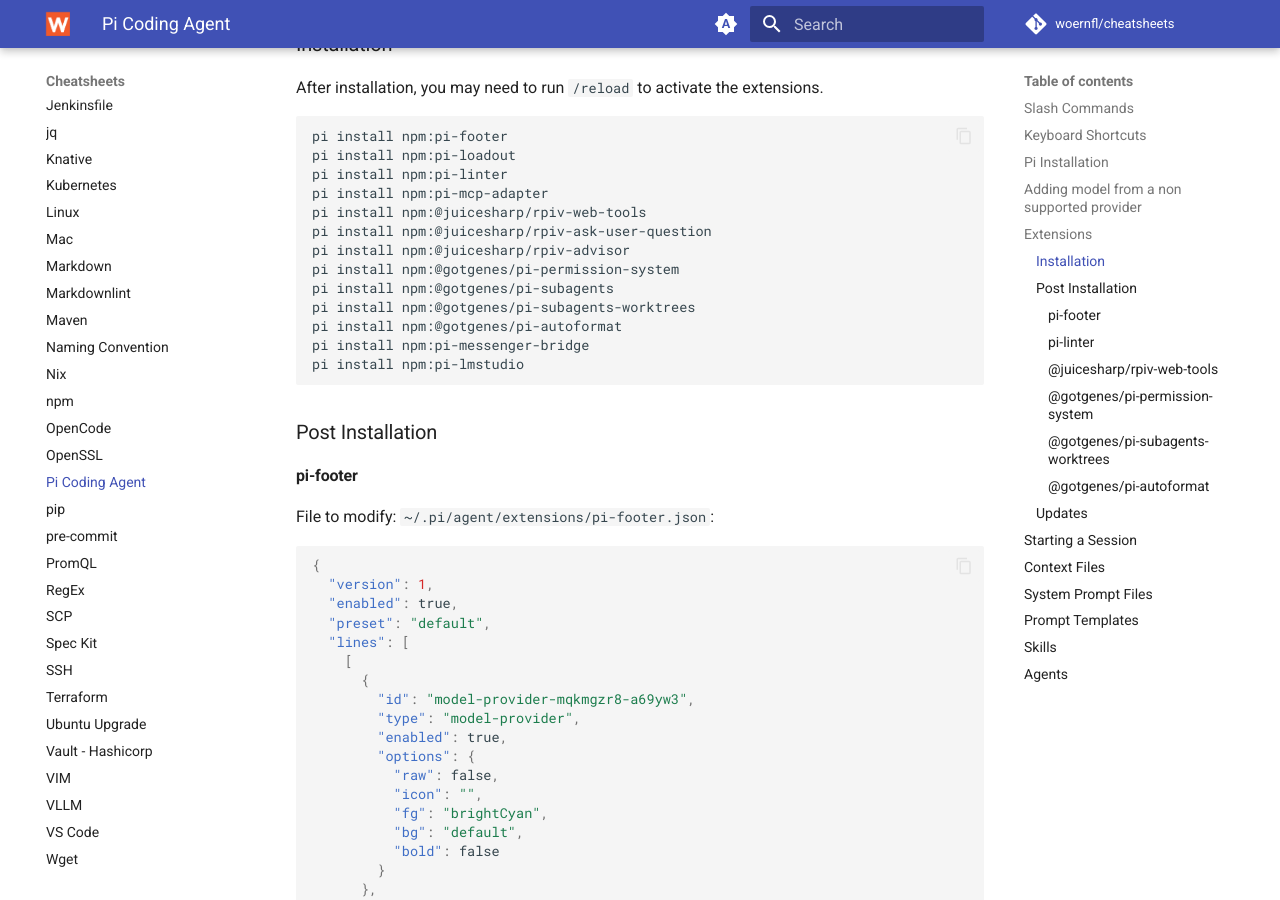
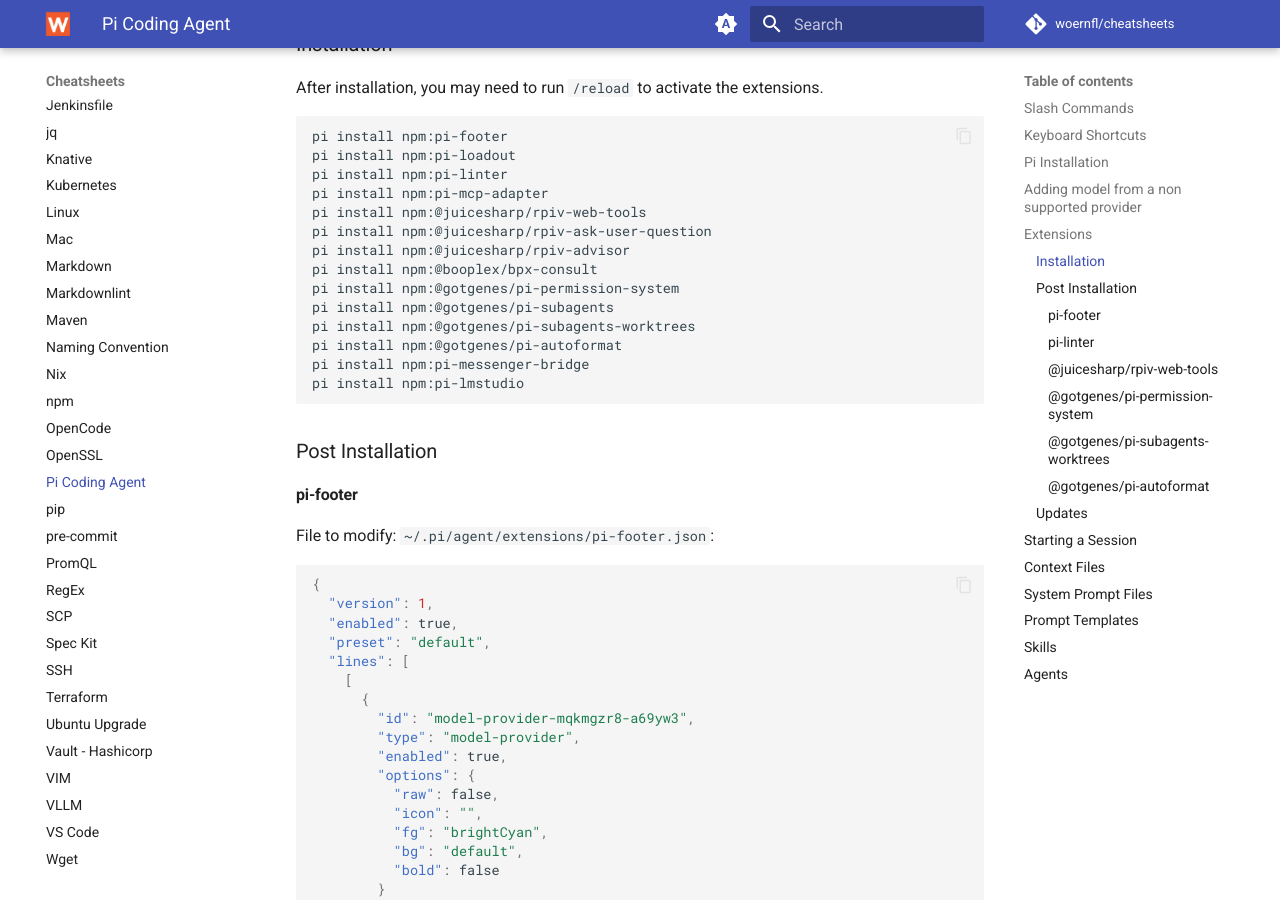
Before and after one commit to woernfl/cheatsheets, an MkDocs documentation site: the page built from docs/pi.md, in a window 1280 px wide and 900 px high, scrolled down 3448 px. Built offline with MkDocs 1.6.1 and Material for MkDocs 9.7.7, drawn with Linux system fonts in a browser that asks for light colours; comment, search, counter and statistics services are not loaded.

Commit message:
Update pi.md (#486)

```diff
--- a/docs/pi.md
+++ b/docs/pi.md
@@ -140,6 +140,7 @@
 pi install npm:@juicesharp/rpiv-web-tools
 pi install npm:@juicesharp/rpiv-ask-user-question
 pi install npm:@juicesharp/rpiv-advisor
+pi install npm:@booplex/bpx-consult
 pi install npm:@gotgenes/pi-permission-system
 pi install npm:@gotgenes/pi-subagents
 pi install npm:@gotgenes/pi-subagents-worktrees
```
Also changed, not shown: .cspell.json.
